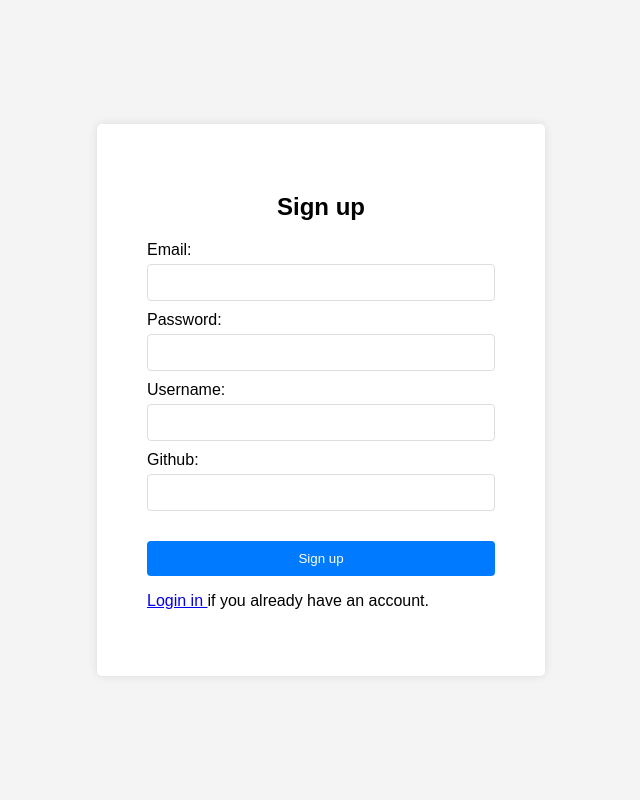
After one commit to uofa-cmput404/404f23project-beeg-yoshi, a Django app: template social/templates/pages/signUpPage.html in a window 1280 px wide. The commit adds this page. Shown: the whole page, without its empty margins (319-959 px from the left). Run offline with Django 4.2, Linux system fonts and the light colour scheme; the template is opened without the code that fills it, so the values that code supplies are empty.

Commit message:
more features

```diff
--- a/social/static/login.css
+++ b/social/static/login.css
@@ -12,12 +12,12 @@ body {
     margin: 0;
 }
 
-.login-container {
+.login-container ,.signup-container {
     background-color: #fff;
     padding: 50px;
     border-radius: 5px;
     box-shadow: 0 0 10px rgba(0, 0, 0, 0.1);
-    width: 30%;
+    width: 35%;
 }
 
 h2 {
@@ -34,8 +34,7 @@ label {
     margin-bottom: 5px;
 }
 
-input[type="text"],
-input[type="password"] {
+input{
     width: 100%;
     padding: 10px;
     border: 1px solid #ddd;
--- a/social/templates/pages/loginPage.html
+++ b/social/templates/pages/loginPage.html
@@ -22,6 +22,7 @@
             </div>
             <button type="submit">Login</button>
         </form>
+        <p><a href="./signUpPage.html" style="text-align: end;">Sign up</a> if you don't have an account.</p>
     </div>
 </body>
 </html>
--- /dev/null
+++ b/social/templates/pages/signUpPage.html
@@ -0,0 +1,38 @@
+<!DOCTYPE html>
+<html lang="en">
+<head>
+    <meta charset="UTF-8">
+    <meta name="viewport" content="width=device-width, initial-scale=1.0">
+    <title>Sign up Page</title>
+    <link rel="stylesheet" href="../../static/login.css">
+    <script src="https://cdn.jsdelivr.net/npm/axios/dist/axios.min.js"></script>
+    <script type="module" src="../scripts/signUpPage.js"></script>
+</head>
+<body>
+    <div class="signup-container">
+        <h2>Sign up</h2>
+        <form id="signupForm">
+            <div class="input-group">
+                <label for="email">Email:</label>
+                <input type="text" id="email" name="email" required>
+            </div>
+            <div class="input-group">
+                <label for="password">Password:</label>
+                <input type="password" id="password" name="password" required>
+            </div>
+            <div class="input-group">
+                <label for="displayName">Username:</label>
+                <input type="displayName" id="displayName" name="displayName" required>
+            </div>
+            <div class="input-group">
+                <label for="Github">Github:</label>
+                <input type="Github" id="Github" name="Github" required>
+            </div>
+            <button type="submit">Sign up</button>
+
+
+        </form>
+        <p><a href="./loginPage.html">Login in </a> if you already have an account.</p>
+    </div>
+</body>
+</html>
--- /dev/null
+++ b/social/templates/scripts/signUpPage.js
@@ -0,0 +1,29 @@
+document.addEventListener("DOMContentLoaded", function() {
+    const signupForm = document.querySelector("#signupForm");
+    signupForm.addEventListener("submit", function(event) {
+        event.preventDefault();
+        const email = document.querySelector("#email").value;
+        const password = document.querySelector("#password").value;
+        const displayName = document.querySelector("#displayName").value;
+        const github = document.querySelector("#Github").value;
+        const SignupAuthor = async ()=> {
+            const data={
+                url:"Test Url",
+                host:"Test Host",
+                email:email,
+                password:password,
+                displayName:displayName,
+                github:github,
+            }
+            try{
+                const response = await axios.post(`http://127.0.0.1:8000/service/create/author/`, data)
+                window.location.href="./loginPage.html"
+                alert("Account Created Successfully")
+        }
+        catch(error){
+            console.log(error)
+        }
+    }
+    SignupAuthor()
+    });
+});
--- a/user/models.py
+++ b/user/models.py
@@ -6,7 +6,7 @@ import uuid
 from django.contrib.contenttypes.fields import GenericForeignKey
 from django.contrib.contenttypes.models import ContentType
 class User(AbstractBaseUser):
-    id=models.CharField(max_length=1024,primary_key=True)
+    id=models.AutoField(primary_key=True)
     email=models.EmailField(max_length=1024,unique=True)
     password=models.CharField(max_length=1024)
     url=models.CharField(max_length=1024)
```
Also changed, not shown: social/static/social/stylesheets/adminPage.css (+49 -4 lines), social/templates/pages/AdminPage.html (+26 -2 lines), social/templates/scripts/adminPage.js (+48 -1 lines), db.sqlite3.
